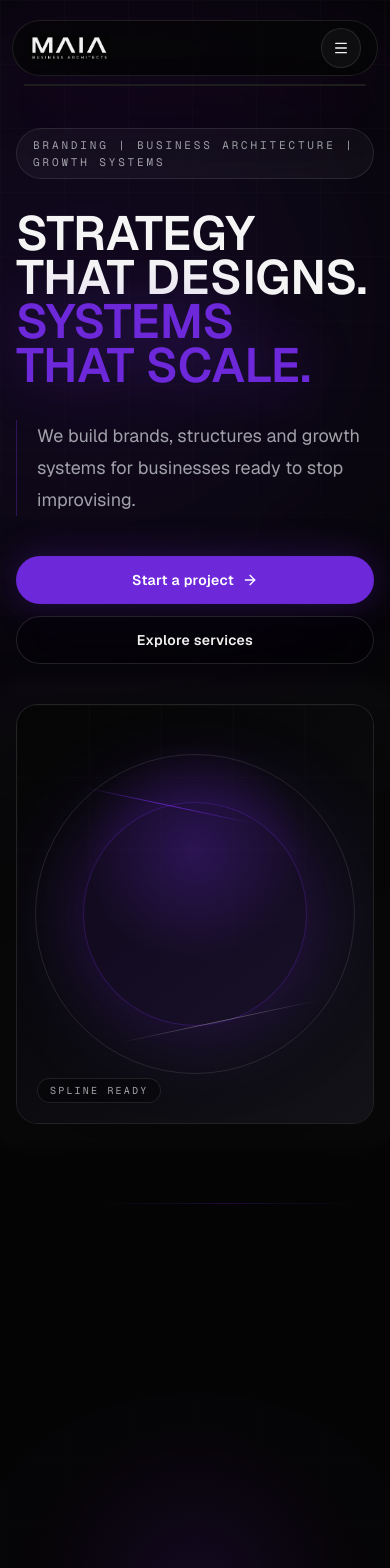
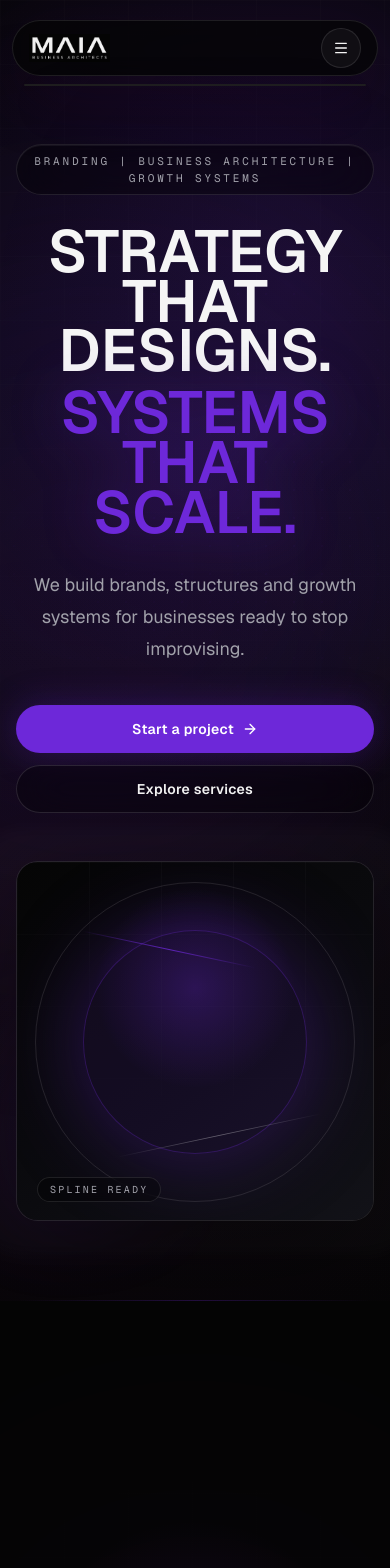
Before and after one commit to nathaliealvarez340-lgtm/maia-web, a Next.js app: page /en in a window 390 px wide. Shown: the top 1568 px of the page. Built offline with nearby package versions, Linux system fonts and the light colour scheme.

Commit message:
Refine MAIA hero with premium futuristic background

```diff
--- a/src/components/sections/Hero.tsx
+++ b/src/components/sections/Hero.tsx
@@ -10,55 +10,92 @@ type HeroProps = {
 };
 
 export function Hero({ dictionary }: HeroProps) {
+  const firstLineParts = dictionary.lineOne.replace(/\.$/, ".").split(" ");
+  const secondLineParts = dictionary.lineTwo.replace(/\.$/, ".").split(" ");
+
   return (
     <section
       id="home"
-      className="relative isolate min-h-screen overflow-hidden bg-maia-black pt-32"
+      className="relative isolate min-h-screen overflow-hidden bg-maia-black pt-36 sm:pt-40"
     >
-      <div className="absolute inset-0 subtle-grid-bg opacity-45 [mask-image:linear-gradient(to_bottom,black,transparent_82%)]" />
-      <div className="absolute inset-0 system-dots-bg opacity-25 [mask-image:radial-gradient(circle_at_74%_36%,black,transparent_48%)]" />
-      <div className="absolute right-0 top-0 h-[38rem] w-[38rem] rounded-full bg-maia-purple/18 blur-[150px]" />
-      <div className="absolute bottom-0 left-1/4 h-px w-2/3 bg-gradient-to-r from-transparent via-maia-violet/25 to-transparent" />
+      <div className="absolute inset-0 bg-[radial-gradient(circle_at_74%_22%,rgba(109,40,217,0.2),transparent_31rem),radial-gradient(circle_at_18%_72%,rgba(59,10,69,0.2),transparent_34rem),linear-gradient(180deg,#050505_0%,#09090B_52%,#050505_100%)]" />
+      <div className="absolute inset-0 subtle-grid-bg opacity-35 [mask-image:linear-gradient(to_bottom,black,transparent_86%)]" />
+      <div className="absolute inset-0 system-dots-bg opacity-20 [mask-image:radial-gradient(circle_at_72%_36%,black,transparent_52%)]" />
+      <div className="absolute right-[-10%] top-[18%] h-[42rem] w-[42rem] rounded-full border border-maia-violet/10 bg-maia-purple/10 blur-[120px]" />
+      <div className="absolute left-[8%] top-[22%] hidden h-[34rem] w-px bg-gradient-to-b from-transparent via-maia-violet/20 to-transparent lg:block" />
+      <div className="absolute bottom-0 left-1/2 h-px w-[min(84rem,90vw)] -translate-x-1/2 bg-gradient-to-r from-transparent via-maia-violet/28 to-transparent" />
 
-      <div className="maia-container relative grid min-h-[calc(100vh-7rem)] items-center gap-10 pb-20 lg:grid-cols-[1.05fr_0.95fr]">
+      <div className="maia-container relative grid min-h-[calc(100vh-9rem)] items-center gap-12 pb-20 lg:grid-cols-[1.02fr_0.98fr]">
         <motion.div
-          initial={{ opacity: 0, y: 26 }}
+          initial={{ opacity: 0, y: 28 }}
           animate={{ opacity: 1, y: 0 }}
-          transition={{ duration: 0.8, ease: [0.22, 1, 0.36, 1] }}
-          className="max-w-4xl"
+          transition={{ duration: 0.85, ease: [0.22, 1, 0.36, 1] }}
+          className="max-w-4xl text-center lg:text-left"
         >
-          <div className="mb-8 inline-flex rounded-full border border-white/10 bg-white/[0.035] px-4 py-2 backdrop-blur-xl">
+          <motion.div
+            initial={{ opacity: 0, y: 14 }}
+            animate={{ opacity: 1, y: 0 }}
+            transition={{ delay: 0.08, duration: 0.65, ease: [0.22, 1, 0.36, 1] }}
+            className="mb-8 inline-flex rounded-full border border-white/10 bg-black/35 px-4 py-2 shadow-[inset_0_1px_0_rgba(255,255,255,0.06)] backdrop-blur-xl"
+          >
             <p className="font-mono text-[11px] uppercase tracking-[0.26em] text-maia-muted">
               {dictionary.eyebrow}
             </p>
-          </div>
-          <h1 className="text-balance text-5xl font-semibold uppercase leading-[0.92] tracking-normal text-maia-white sm:text-7xl lg:text-[6.9rem]">
-            {dictionary.lineOne}
-            <span className="block text-maia-violet drop-shadow-[0_0_28px_rgba(109,40,217,0.42)]">
-              {dictionary.lineTwo}
+          </motion.div>
+
+          <motion.h1
+            initial={{ opacity: 0, scale: 0.985, y: 16 }}
+            animate={{ opacity: 1, scale: 1, y: 0 }}
+            transition={{ delay: 0.16, duration: 0.85, ease: [0.22, 1, 0.36, 1] }}
+            className="mx-auto max-w-[12ch] text-balance text-[clamp(3.7rem,8.6vw,7.2rem)] font-semibold uppercase leading-[0.84] tracking-normal text-maia-white lg:mx-0"
+          >
+            {firstLineParts.map((part) => (
+              <span key={part} className="block">
+                {part}
+              </span>
+            ))}
+            <span className="mt-3 block text-maia-violet drop-shadow-[0_0_28px_rgba(109,40,217,0.36)]">
+              {secondLineParts.map((part) => (
+                <span key={part} className="block">
+                  {part}
+                </span>
+              ))}
             </span>
-          </h1>
-          <p className="mt-8 max-w-2xl border-l border-maia-violet/35 pl-5 text-lg leading-8 text-maia-muted sm:text-xl">
+          </motion.h1>
+
+          <motion.p
+            initial={{ opacity: 0, y: 16 }}
+            animate={{ opacity: 1, y: 0 }}
+            transition={{ delay: 0.28, duration: 0.7, ease: [0.22, 1, 0.36, 1] }}
+            className="mx-auto mt-8 max-w-2xl border-maia-violet/35 text-lg leading-8 text-maia-muted sm:text-xl lg:mx-0 lg:border-l lg:pl-5"
+          >
             {dictionary.description}
-          </p>
-          <div className="mt-10 flex flex-col gap-3 sm:flex-row">
+          </motion.p>
+
+          <motion.div
+            initial={{ opacity: 0, y: 16 }}
+            animate={{ opacity: 1, y: 0 }}
+            transition={{ delay: 0.38, duration: 0.7, ease: [0.22, 1, 0.36, 1] }}
+            className="mt-10 flex flex-col justify-center gap-3 sm:flex-row lg:justify-start"
+          >
             <ButtonLink href="#contact" showIcon>
               {dictionary.primaryCta}
             </ButtonLink>
             <ButtonLink href="#services" variant="secondary">
               {dictionary.secondaryCta}
             </ButtonLink>
-          </div>
+          </motion.div>
         </motion.div>
 
         <motion.div
           initial={{ opacity: 0, scale: 0.96 }}
           animate={{ opacity: 1, scale: 1 }}
-          transition={{ delay: 0.15, duration: 0.8, ease: [0.22, 1, 0.36, 1] }}
-          className="relative lg:justify-self-end"
+          transition={{ delay: 0.22, duration: 0.9, ease: [0.22, 1, 0.36, 1] }}
+          className="relative mx-auto w-full max-w-[34rem] lg:justify-self-end"
         >
-          <div className="absolute -inset-6 rounded-[2rem] border border-white/5 bg-white/[0.018] blur-sm" />
-          <SplineScene className="h-[420px] rounded-[1.35rem] lg:h-[610px]" />
+          <div className="absolute -inset-8 rounded-[2.2rem] border border-white/5 bg-white/[0.018] blur-sm" />
+          <div className="absolute -inset-4 rounded-[1.8rem] bg-[conic-gradient(from_180deg,transparent,rgba(109,40,217,0.2),transparent_32%)] opacity-70 blur-2xl" />
+          <SplineScene className="h-[360px] rounded-[1.35rem] sm:h-[440px] lg:h-[610px]" />
         </motion.div>
       </div>
     </section>
--- a/src/components/sections/StructureReveal.tsx
+++ b/src/components/sections/StructureReveal.tsx
@@ -28,23 +28,23 @@ export function StructureReveal({ dictionary }: StructureRevealProps) {
   );
   const firstOpacity = useTransform(
     scrollYProgress,
-    [0, 0.05, 0.42, 0.52],
+    [0, 0.05, 0.35, 0.48],
     [0, 1, 1, 0],
   );
   const firstScale = useTransform(
     scrollYProgress,
-    [0, 0.25, 0.42],
-    prefersReducedMotion ? [1, 1, 1] : [0.96, 1.06, 1.22],
+    [0, 0.35, 0.48],
+    prefersReducedMotion ? [1, 1, 1] : [0.98, 1.08, 1.12],
   );
   const secondOpacity = useTransform(
     scrollYProgress,
-    [0.52, 0.62, 0.82, 0.95],
+    [0.48, 0.62, 0.85, 1],
     [0, 1, 1, 0],
   );
   const secondScale = useTransform(
     scrollYProgress,
-    [0.52, 0.72, 0.95],
-    prefersReducedMotion ? [1, 1, 1] : [0.96, 1.08, 1.02],
+    [0.48, 0.7, 1],
+    prefersReducedMotion ? [1, 1, 1] : [0.98, 1.08, 1],
   );
   const glowOpacity = useTransform(
     scrollYProgress,
@@ -76,17 +76,17 @@ export function StructureReveal({ dictionary }: StructureRevealProps) {
           className="absolute left-1/2 top-1/2 h-[32rem] w-[32rem] -translate-x-1/2 -translate-y-1/2 rounded-full bg-maia-wine blur-[170px]"
         />
 
-        <div className="maia-container relative z-10 flex min-h-screen items-center justify-center text-center">
+        <div className="relative z-10 flex min-h-screen w-full items-center justify-center px-6 text-center">
           <motion.div
             style={{ opacity: firstOpacity, scale: firstScale }}
-            className="pointer-events-none absolute max-w-5xl will-change-transform"
+            className="pointer-events-none absolute mx-auto w-[min(1100px,90vw)] will-change-transform"
           >
             <FirstLine dictionary={dictionary} />
           </motion.div>
 
           <motion.div
             style={{ opacity: secondOpacity, scale: secondScale }}
-            className="pointer-events-none absolute max-w-5xl will-change-transform"
+            className="pointer-events-none absolute mx-auto w-[min(1100px,90vw)] will-change-transform"
           >
             <SecondLine dictionary={dictionary} />
           </motion.div>
@@ -98,7 +98,7 @@ export function StructureReveal({ dictionary }: StructureRevealProps) {
 
 function FirstLine({ dictionary }: StructureRevealProps) {
   return (
-    <h2 className="text-balance text-4xl font-semibold leading-[0.98] text-maia-white sm:text-6xl md:text-7xl xl:text-8xl">
+    <h2 className="mx-auto max-w-[min(1100px,90vw)] text-balance text-center text-[clamp(3rem,8vw,7.5rem)] font-semibold leading-[0.96] text-maia-white">
       {dictionary.lineOne}
     </h2>
   );
@@ -106,7 +106,7 @@ function FirstLine({ dictionary }: StructureRevealProps) {
 
 function SecondLine({ dictionary }: StructureRevealProps) {
   return (
-    <h2 className="text-balance text-4xl font-semibold leading-[0.98] text-maia-white sm:text-6xl md:text-7xl xl:text-8xl">
+    <h2 className="mx-auto max-w-[min(1100px,90vw)] text-balance text-center text-[clamp(3rem,8vw,7.5rem)] font-semibold leading-[0.96] text-maia-white">
       {dictionary.lineTwoPrefix}{" "}
       <span className="text-maia-violet drop-shadow-[0_0_24px_rgba(109,40,217,0.28)]">
         {dictionary.highlight}
```
